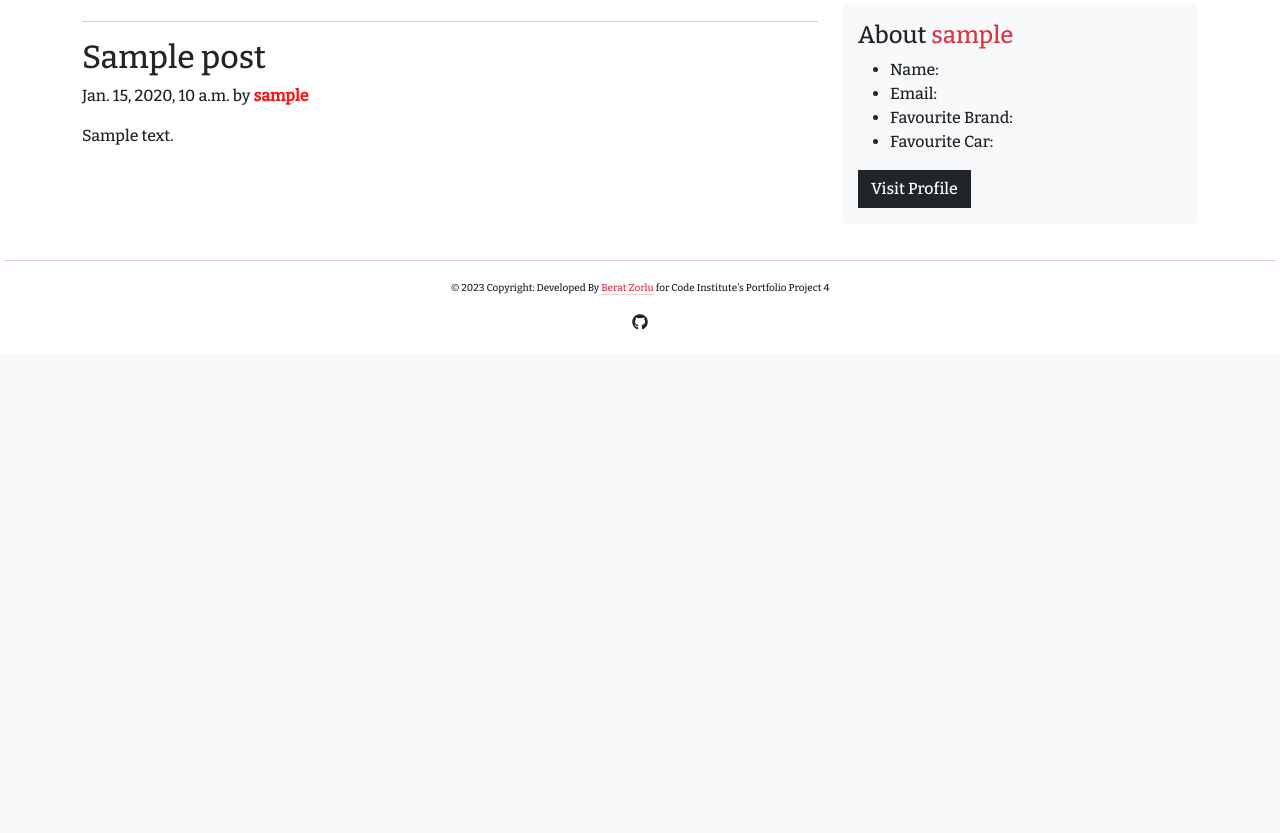
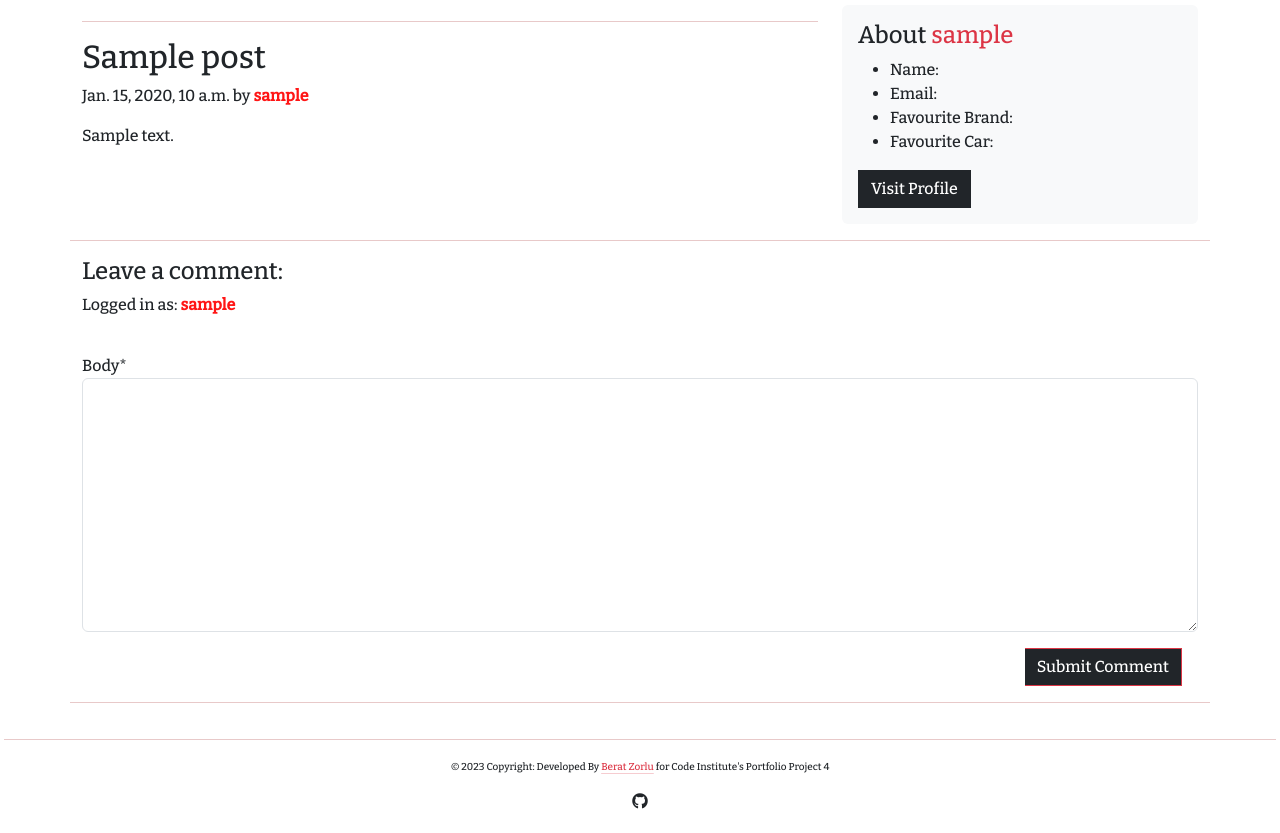
Before and after one commit to beratzorlu/AutoMate, a Django app: page /sample/ in a window 1280 px wide. Shown: the part 549-1382 px from the top of the page. Before the commit the page ends 879 px from the top, so only its background shows below. Run offline with Django 3.2, Linux system fonts and the light colour scheme; a user stored in the database is signed in; tables that the repository leaves empty hold one stand-in row (values such as "Sample post"); some libraries are stand-ins or nearby versions.

Commit message:
Add post comment feature.

```diff
--- a/automate/settings.py
+++ b/automate/settings.py
@@ -49,12 +49,15 @@ INSTALLED_APPS = [
     'django.contrib.staticfiles',
     'cloudinary',
     'django_summernote',
+    'crispy_forms',
     'blog',
 ]
 
 ACCOUNT_EMAIL_VERIFICATION = 'none'
 
 SITE_ID = 1
+
+CRISPY_TEMPLATE_PACK = 'bootstrap4'
 
 LOGIN_REDIRECT_URL = '/'
 LOGOUT_REDIRECT_URL = '/'
--- a/automate/urls.py
+++ b/automate/urls.py
@@ -18,7 +18,7 @@ from django.urls import path, include
 
 urlpatterns = [
     path('admin/', admin.site.urls),
+    path("", include("blog.urls"), name="blog-urls"),
     path('summernote/', include('django_summernote.urls')),
-    path('', include('blog.urls'), name='blog_urls'),
-    path('accounts/', include('allauth.urls')),
+    path("accounts/", include("allauth.urls")),
 ]
--- /dev/null
+++ b/blog/forms.py
@@ -0,0 +1,11 @@
+from .models import Comment
+from django import forms
+
+
+class UserCommentForm(forms.ModelForm):
+    """
+    Defines the model for the comment form
+    """
+    class Meta:
+        model = Comment
+        fields = ('body', )
--- a/blog/views.py
+++ b/blog/views.py
@@ -1,6 +1,7 @@
 from django.shortcuts import render, get_object_or_404
 from .models import Post
 from django.views import generic, View
+from .forms import UserCommentForm
 
 
 class PostList(generic.ListView):
@@ -15,7 +16,7 @@ class PostList(generic.ListView):
 
 class DetailView(View):
     """
-    Class-based view of the detailed post views
+    Class-based view of the detailed post detail page
     """
     def get(self, request, slug, *args, **kwargs):
         queryset = Post.objects.filter(status=1)
@@ -24,8 +25,6 @@ class DetailView(View):
         is_liked = False
         if post.likes.filter(id=self.request.user.id).exists():
             is_liked = True
-        model = Post
-        template_name = 'post_detail.html'
 
         return render(
             request,
@@ -33,6 +32,39 @@ class DetailView(View):
             {
                 "post": post,
                 "comments": comments,
+                "commented": False,
                 "is_liked": is_liked,
+                "user_comment_form": UserCommentForm()
             },
         )
+
+    def post(self, request, slug, *args, **kwargs):
+        queryset = Post.objects.filter(status=1)
+        post = get_object_or_404(queryset, slug=slug)
+        comments = post.comments.filter(approved=True).order_by("-created_on")
+        is_liked = False
+        if post.likes.filter(id=self.request.user.id).exists():
+            is_liked = True
+
+        user_comment_form = UserCommentForm(data=request.POST)
+
+        if user_comment_form.is_valid():
+            user_comment_form.instance.email = request.user.email
+            user_comment_form.instance.name = request.user.username
+            comment = user_comment_form.save(commit=False)
+            comment.post = post
+            comment.save()
+        else:
+            user_comment_form = UserCommentForm()
+
+        return render(
+            request,
+            "post_detail.html",
+            {
+                "post": post,
+                "comments": comments,
+                "commented": True,
+                "is_liked": is_liked,
+                "user_comment_form": UserCommentForm()
+            },
+        )
--- a/requirements.txt
+++ b/requirements.txt
@@ -5,6 +5,7 @@ dj-database-url==0.5.0
 dj3-cloudinary-storage==0.0.6
 Django==3.2.18
 django-allauth==0.54.0
+django-crispy-forms==1.14.0
 django-summernote==0.8.20.0
 gunicorn==20.1.0
 oauthlib==3.2.2
--- /dev/null
+++ b/templates/comments.html
@@ -0,0 +1,37 @@
+{% block comments %}
+{% load crispy_forms_tags %}
+
+<hr>
+
+{% if commented %}
+
+<div class="alert alert-success d-flex align-items-center" role="alert">
+    <svg class="bi flex-shrink-0 me-2" role="img" aria-label="Success:"><use xlink:href="#check-circle-fill"/></svg>
+    <div>
+        Success! Your comment has been submitted and waiting admin approval.
+    </div>
+</div>
+
+{% else %}
+
+
+{% if user.is_authenticated %}
+
+<h4>Leave a comment:</h4>
+<p>Logged in as: <strong class="default-card-text">{{ user.username }}</strong></p>
+<form method="post" style="margin-top: 1.3em;">
+    {% csrf_token %}
+    {{ user_comment_form | crispy }}
+    <!-- <div class="form-outline">
+        <textarea class="form-control border border-dark-subtle" rows="4"
+            placeholder="Write your content here..."></textarea>
+    </div> -->
+    <button class="btn btn-dark rounded-0 m-3 border border-danger border-start-0 float-end" type="submit">Submit Comment</button>
+</form>
+
+{% endif %}
+{% endif %}
+
+<hr>
+
+{% endblock comments %}
--- a/templates/post_detail.html
+++ b/templates/post_detail.html
@@ -40,9 +40,13 @@
       </div>
     </div>
     <!-- sidebar -->
-    {% block sidebar%}
+    {% block sidebar %}
     {% include 'sidebar.html' %}
     {% endblock sidebar%}
+    <!-- comments -->
+    {% block comments %}
+    {% include 'comments.html' %}
+    {% endblock comments %}
 </main>
 
 {% endblock %}
```
Also changed, not shown: blog/migrations/0003_auto_20230426_1409.py (added), blog/migrations/0004_auto_20230426_1437.py (added), blog/models.py (line endings or trailing spaces).
